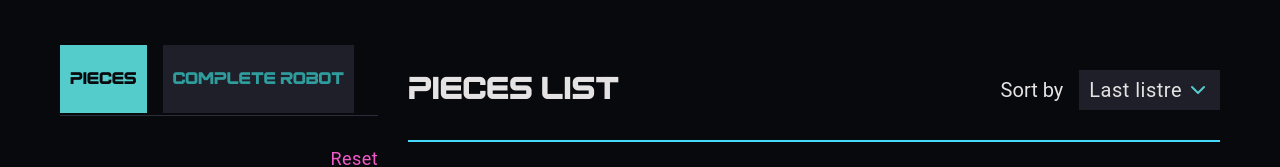
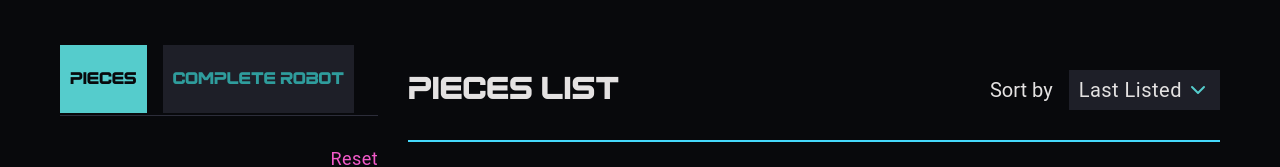
Before and after one commit to ValentunPron/metabots, a React (Create React App) app: page /#/ in a window 1280 px wide. Shown: the part 285-452 px from the top of the page. Built offline with nearby package versions, Linux system fonts and the light colour scheme; a web font is replaced by a local one.

Commit message:
filter start work

```diff
--- a/public/db.json
+++ b/public/db.json
@@ -6,7 +6,10 @@
 			"age": 3892,
 			"img": "https://raw.githubusercontent.com/ValentunPron/metabots/main/src/assest/image/market/01.png",
 			"bodyPart": "Core",
-			"rarety": "Legendary",
+			"rarety": {
+				"status": 5,
+				"name": "Legendary"
+			},
 			"family": "Humanoid",
 			"status": {
 				"life": 40,
@@ -23,7 +26,10 @@
 			"age": 389,
 			"img": "https://raw.githubusercontent.com/ValentunPron/metabots/main/src/assest/image/market/01.png",
 			"bodyPart": "Core",
-			"rarety": "Epic",
+			"rarety": {
+				"status": 4,
+				"name": "Epic"
+			},
 			"family": "Spider",
 			"status": {
 				"life": 30,
@@ -40,7 +46,10 @@
 			"age": 392,
 			"img": "https://raw.githubusercontent.com/ValentunPron/metabots/main/src/assest/image/market/02.png",
 			"bodyPart": "Legs",
-			"rarety": "UnCommon",
+			"rarety": {
+				"status": 2,
+				"name": "UnCommon"
+			},
 			"family": "Humanoid",
 			"status": {
 				"life": 10,
@@ -57,7 +66,10 @@
 			"age": 2,
 			"img": "https://raw.githubusercontent.com/ValentunPron/metabots/main/src/assest/image/market/03.png",
 			"bodyPart": "Right Arm",
-			"rarety": "Rare",
+			"rarety": {
+				"status": 3,
+				"name": "Rage"
+			},
 			"family": "Humanoid",
 			"status": {
 				"life": 25,
@@ -74,7 +86,10 @@
 			"age": 2,
 			"img": "https://raw.githubusercontent.com/ValentunPron/metabots/main/src/assest/image/market/03.png",
 			"bodyPart": "Right Arm",
-			"rarety": "Rare",
+			"rarety": {
+				"status": 3,
+				"name": "Rage"
+			},
 			"family": "Humanoid",
 			"status": {
 				"life": 20,
@@ -91,7 +106,10 @@
 			"age": 21,
 			"img": "https://raw.githubusercontent.com/ValentunPron/metabots/main/src/assest/image/market/04.png",
 			"bodyPart": "Left Arm",
-			"rarety": "UnCommon",
+			"rarety": {
+				"status": 2,
+				"name": "UnCommon"
+			},
 			"family": "Humanoid",
 			"status": {
 				"life": 30,
@@ -108,7 +126,10 @@
 			"age": 7221,
 			"img": "https://raw.githubusercontent.com/ValentunPron/metabots/main/src/assest/image/market/05.png",
 			"bodyPart": "Right Arm",
-			"rarety": "Legendary",
+			"rarety": {
+				"status": 5,
+				"name": "Legendary"
+			},
 			"family": "Humanoid",
 			"status": {
 				"life": 80,
@@ -125,7 +146,10 @@
 			"age": 600,
 			"img": "https://raw.githubusercontent.com/ValentunPron/metabots/main/src/assest/image/market/06.png",
 			"bodyPart": "Legs",
-			"rarety": "Epic",
+			"rarety": {
+				"status": 4,
+				"name": "Epic"
+			},
 			"family": "Spider",
 			"status": {
 				"life": 70,
@@ -142,7 +166,10 @@
 			"age": 251,
 			"img": "https://raw.githubusercontent.com/ValentunPron/metabots/main/src/assest/image/market/07.png",
 			"bodyPart": "Right Arm",
-			"rarety": "Common",
+			"rarety": {
+				"status": 1,
+				"name": "Common"
+			},
 			"family": "Humanoid",
 			"status": {
 				"life": 20,
@@ -159,7 +186,10 @@
 			"age": 2241,
 			"img": "https://raw.githubusercontent.com/ValentunPron/metabots/main/src/assest/image/market/08.png",
 			"bodyPart": "Legs",
-			"rarety": "Rare",
+			"rarety": {
+				"status": 3,
+				"name": "Rage"
+			},
 			"family": "Flying",
 			"status": {
 				"life": 30,
@@ -176,7 +206,10 @@
 			"age": 631,
 			"img": "https://raw.githubusercontent.com/ValentunPron/metabots/main/src/assest/image/market/09.png",
 			"bodyPart": "Core",
-			"rarety": "UnCommon",
+			"rarety": {
+				"status": 2,
+				"name": "UnCommon"
+			},
 			"family": "Humanoid",
 			"status": {
 				"life": 20,
@@ -193,7 +226,10 @@
 			"age": 1234,
 			"img": "https://raw.githubusercontent.com/ValentunPron/metabots/main/src/assest/image/market/10.png",
 			"bodyPart": "Legs",
-			"rarety": "Epic",
+			"rarety": {
+				"status": 4,
+				"name": "Epic"
+			},
 			"family": "Flying",
 			"status": {
 				"life": 50,
@@ -210,7 +246,10 @@
 			"age": 1024,
 			"img": "https://raw.githubusercontent.com/ValentunPron/metabots/main/src/assest/image/market/11.png",
 			"bodyPart": "Legs",
-			"rarety": "Rare",
+			"rarety": {
+				"status": 3,
+				"name": "Rage"
+			},
 			"family": "Humanoid",
 			"status": {
 				"life": 100,
@@ -227,7 +266,10 @@
 			"age": 104,
 			"img": "https://raw.githubusercontent.com/ValentunPron/metabots/main/src/assest/image/market/12.png",
 			"bodyPart": "Legs",
-			"rarety": "Rare",
+			"rarety": {
+				"status": 3,
+				"name": "Rage"
+			},
 			"family": "Spider",
 			"status": {
 				"life": 10,
@@ -244,7 +286,10 @@
 			"age": 4,
 			"img": "https://raw.githubusercontent.com/ValentunPron/metabots/main/src/assest/image/market/13.png",
 			"bodyPart": "Right Arm",
-			"rarety": "Common",
+			"rarety": {
+				"status": 1,
+				"name": "Common"
+			},
 			"family": "Humanoid",
 			"status": {
 				"life": 10,
@@ -261,7 +306,10 @@
 			"age": 4,
 			"img": "https://raw.githubusercontent.com/ValentunPron/metabots/main/src/assest/image/market/14.png",
 			"bodyPart": "Left Arm",
-			"rarety": "Common",
+			"rarety": {
+				"status": 1,
+				"name": "Common"
+			},
 			"family": "Humanoid",
 			"status": {
 				"life": 30,
@@ -278,7 +326,10 @@
 			"age": 213,
 			"img": "https://raw.githubusercontent.com/ValentunPron/metabots/main/src/assest/image/market/15.png",
 			"bodyPart": "Left Arm",
-			"rarety": "Epic",
+			"rarety": {
+				"status": 4,
+				"name": "Epic"
+			},
 			"family": "Humanoid",
 			"status": {
 				"life": 40,
@@ -295,7 +346,10 @@
 			"age": 21,
 			"img": "https://raw.githubusercontent.com/ValentunPron/metabots/main/src/assest/image/market/16.png",
 			"bodyPart": "Core",
-			"rarety": "Legendary",
+			"rarety": {
+				"status": 5,
+				"name": "Legendary"
+			},
 			"family": "Humanoid",
 			"status": {
 				"life": 80,
--- a/src/component/Card/index.tsx
+++ b/src/component/Card/index.tsx
@@ -15,7 +15,7 @@ export const Card = ({ id, name, age, img, bodyPart, rarety, family, status, pri
 	}
 
 	return (
-		<div className={`${styles.card} ${cardRarety[rarety]}`}>
+		<div className={`${styles.card} ${cardRarety[rarety.name]}`}>
 			<div className={styles.test}>
 				<div className={styles.card_top}>
 					<Link to={`/robot/${id}`}>
@@ -23,7 +23,7 @@ export const Card = ({ id, name, age, img, bodyPart, rarety, family, status, pri
 					</Link>
 					<div className={styles.card_info}>
 						<h3 className={styles.card_name}>{name}</h3>
-						<h4 className={styles.card_status}>{rarety}</h4>
+						<h4 className={styles.card_status}>{rarety.name}</h4>
 						<p className={styles.card_age}>Age: {age}</p>
 					</div>
 				</div>
--- a/src/component/Poput/index.tsx
+++ b/src/component/Poput/index.tsx
@@ -1,10 +1,14 @@
 import React from 'react';
 import styles from './Poput.module.scss';
 
-export const Poput = (): JSX.Element => {
+interface IPoput {
+	setSortBy: Function,
+	sortBy: string
+}
+
+export const Poput = ({ setSortBy, sortBy }: IPoput): JSX.Element => {
 
 	const [active, setActive] = React.useState(false);
-	const [status, setStatus] = React.useState('last_listre');
 
 	const capitalizeFirstLetter = (word: string) => {
 		return word.charAt(0).toUpperCase() + word.slice(1);
@@ -14,7 +18,7 @@ export const Poput = (): JSX.Element => {
 		<div className={styles.sort}>
 			<span>Sort by</span>
 			<button className={`${styles.sort_button} ${active ? styles.active : ''}`} onClick={() => setActive(!active)}>
-				{status === 'last_listre' ? 'Last listre' : capitalizeFirstLetter(status)}
+				{capitalizeFirstLetter(sortBy)}
 				<svg width="24" height="24" viewBox="0 0 24 24" fill="none" xmlns="http://www.w3.org/2000/svg">
 					<g id="DOWN ARROW">
 						<g id="Group 121">
@@ -23,10 +27,10 @@ export const Poput = (): JSX.Element => {
 					</g>
 				</svg>
 				<div className={`${styles.bg_poput} ${active ? styles.active : ''}`}>
-					<button className={`${styles.button} ${status === 'last_listre' ? styles.active : ''}`} onClick={() => setStatus('last_listre')}>Last Liste</button>
-					<button className={`${styles.button} ${status === 'price' ? styles.active : ''}`} onClick={() => setStatus('price')}>Price</button>
-					<button className={`${styles.button} ${status === 'age' ? styles.active : ''}`} onClick={() => setStatus('age')}>Age</button>
-					<button className={`${styles.button} ${status === 'rarety' ? styles.active : ''}`} onClick={() => setStatus('rarety')}>Rarety</button>
+					<button className={`${styles.button} ${sortBy === 'last listre' ? styles.active : ''}`} onClick={() => setSortBy('last listre')}>Last Liste</button>
+					<button className={`${styles.button} ${sortBy === 'price' ? styles.active : ''}`} onClick={() => setSortBy('price')}>Price</button>
+					<button className={`${styles.button} ${sortBy === 'age' ? styles.active : ''}`} onClick={() => setSortBy('age')}>Age</button>
+					<button className={`${styles.button} ${sortBy === 'rarety' ? styles.active : ''}`} onClick={() => setSortBy('rarety')}>Rarety</button>
 				</div>
 			</button>
 		</div>
--- a/src/pages/Market/index.tsx
+++ b/src/pages/Market/index.tsx
@@ -6,13 +6,23 @@ import { Card, CardLoader, Poput } from '../../component';
 
 import notFound from '../../assest/image/market/no_founded.png'
 import { useDispatch, useSelector } from 'react-redux';
-import { setLoaded } from '../../redux/slices/robots';
 import { IRobot } from '../../types/IRobot';
+import { setSortBy } from '../../redux/slices/filter';
+import { filterRobots, setLoadedStatus } from '../../redux/slices/robots';
 
 export const Market = (): JSX.Element => {
 
 	const dispatch: Function = useDispatch();
-	const robots = useSelector((state: any) => state.robots.robots)
+	const { robots, sortBy } = useSelector((state: any) => {
+		return {
+			robots: state.robots.robots,
+			sortBy: state.filter.sortBy,
+		}
+	});
+
+	React.useEffect(() => {
+		dispatch(filterRobots(sortBy))
+	}, [sortBy])
 
 	const [burger, setBurger] = React.useState(false);
 	const [currentPage, setCurrentPage] = React.useState(1);
@@ -20,12 +30,16 @@ export const Market = (): JSX.Element => {
 
 	const handleClick = (page: number) => {
 		document.body.scroll(0, 300);
-		dispatch(setLoaded(false));
+		dispatch(setLoadedStatus(false));
 		setCurrentPage(page);
 		setTimeout(() => {
-			dispatch(setLoaded(true));
+			dispatch(setLoadedStatus(true));
 		}, 500);
 	};
+
+	const sortByFuction = (sorting: string) => {
+		dispatch(setSortBy(sorting));
+	}
 
 	const indexOfLastItem = currentPage * itemsPerPage;
 	const indexOfFirstItem = indexOfLastItem - itemsPerPage;
@@ -43,7 +57,7 @@ export const Market = (): JSX.Element => {
 					<h2 className={styles.title}>Pieces List</h2>
 					<button className={`button ${styles.button_burger}`} onClick={() => setBurger(!burger)}>filter</button>
 				</div>
-				<Poput />
+				<Poput setSortBy={sortByFuction} sortBy={sortBy} />
 			</div>
 			<div className={`${styles.sidebar} ${burger ? styles.active : ''}`}>
 				<Sidebar closeBurger={() => setBurger(!burger)} />
--- a/src/pages/Robot/index.tsx
+++ b/src/pages/Robot/index.tsx
@@ -25,7 +25,7 @@ export const Robot = ({ currentItem }: IRobotPages): JSX.Element => {
 			<div className={styles.robot_top}>
 				<span className={styles.core}>core</span>
 				<span className={styles.piece}>Piece #{currentItem.id}</span>
-				<p className={styles.rarity}>Rarity: <span className={currentItem.rarety}>{currentItem.rarety}</span></p>
+				<p className={styles.rarity}>Rarity: <span className={currentItem.rarety.name}>{currentItem.rarety.name}</span></p>
 			</div>
 			<div className={styles.robog_bg}>
 				<Link to='/'>
--- /dev/null
+++ b/src/redux/slices/filter.ts
@@ -0,0 +1,30 @@
+import { createSlice } from '@reduxjs/toolkit'
+import type { PayloadAction } from '@reduxjs/toolkit'
+
+export interface IFilterState {
+  sortBy: string,
+  part: string,
+  rarety: string,
+  family: string
+}
+
+const initialState: IFilterState = {
+  sortBy: 'Last Listed',
+  part: 'All',
+  rarety: 'All',
+  family: 'All',
+}
+
+export const filterSlice = createSlice({
+  name: 'filter',
+  initialState,
+  reducers: {
+    setSortBy(state, action: PayloadAction<string>) {
+      state.sortBy = action.payload
+    },
+  },
+})
+
+export const { setSortBy } = filterSlice.actions
+
+export const filterReduces = filterSlice.reducer
--- /dev/null
+++ b/src/redux/slices/robots.ts
@@ -0,0 +1,78 @@
+import { createSlice, createAsyncThunk } from '@reduxjs/toolkit';
+import axios from 'axios';
+import { IRobot } from '../../types/IRobot';
+
+interface IRobotsState {
+	robots: {
+		items: IRobot[];
+		status: 'loading' | 'loaded' | 'error';
+	}
+}
+
+export const fetchRobots = createAsyncThunk('robts/fetchRobots', async () => {
+	const data = await axios('./db.json').then(({ data }) => data)
+	return data.robots;
+});
+
+export const filterRobots = createAsyncThunk('robts/filterRobots', async (sortBy: string) => {
+	const data = await axios('./db.json').then(({ data }) => {
+		const totalData = data.robots;
+		switch (sortBy) {
+			case 'last listre': return totalData;
+			case 'price': return totalData.sort((robot1: IRobot, robot2: IRobot) => robot2.price - robot1.price);
+			case 'age': return totalData.sort((robot1: IRobot, robot2: IRobot) => robot2.age - robot1.age);
+			case 'rarety': return totalData.sort((robot1: IRobot, robot2: IRobot) => robot2.rarety.status - robot1.rarety.status);
+			default: return totalData
+		}
+	})
+	return data;
+});
+
+const initialState: IRobotsState = {
+	robots: {
+		items: [],
+		status: 'loading'
+	},
+};
+
+const robotsSlices = createSlice({
+	name: 'robots',
+	initialState,
+	reducers: {
+		setLoadedStatus(state, action) {
+			const status = action.payload ? 'loaded' : 'loading';
+			state.robots.status = status;
+		}
+	},
+	extraReducers: (builder) => {
+		builder
+			.addCase(fetchRobots.pending, (state) => {
+				state.robots.items = [];
+				state.robots.status = 'loading';
+			})
+			.addCase(fetchRobots.fulfilled, (state, action) => {
+				state.robots.items = action.payload;
+				state.robots.status = 'loaded';
+			})
+			.addCase(fetchRobots.rejected, (state) => {
+				state.robots.items = [];
+				state.robots.status = 'error';
+			})
+			.addCase(filterRobots.pending, (state) => {
+				state.robots.items = [];
+				state.robots.status = 'loading';
+			})
+			.addCase(filterRobots.fulfilled, (state, action) => {
+				state.robots.items = action.payload;
+				state.robots.status = 'loaded';
+			})
+			.addCase(filterRobots.rejected, (state) => {
+				state.robots.items = [];
+				state.robots.status = 'error';
+			});
+	}
+});
+
+export const { setLoadedStatus } = robotsSlices.actions;
+
+export const robotReducer = robotsSlices.reducer
--- a/src/redux/store.js
+++ b/src/redux/store.js
@@ -1,9 +1,11 @@
 import { configureStore } from "@reduxjs/toolkit";
 import { robotReducer } from "./slices/robots";
+import { filterReduces } from './slices/filter';
 
 const store = configureStore({
 	reducer: {
-		robots: robotReducer
+		robots: robotReducer,
+		filter: filterReduces,
 	}
 });
 
--- a/src/types/IRobot.ts
+++ b/src/types/IRobot.ts
@@ -4,7 +4,10 @@ export interface IRobot {
 	age: number,
 	img: string,
 	bodyPart: string,
-	rarety: string,
+	rarety: {
+		status: number,
+		name: string,
+	},
 	family: string,
 	status: {
 		life: number,
```
Also changed, not shown: src/redux/slices/robots.js (deleted, +0 -59 lines).
